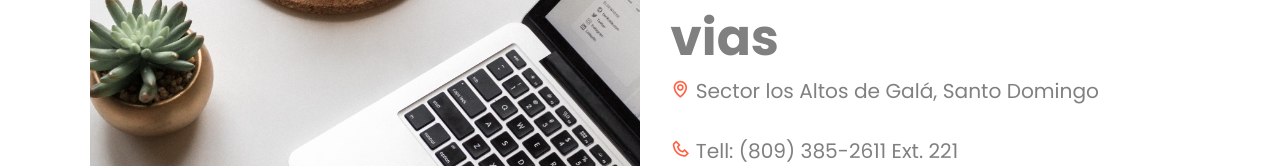
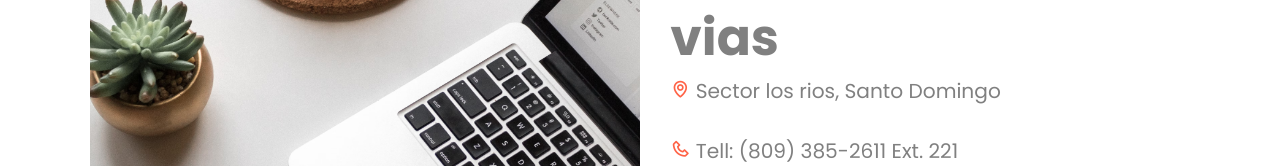
Before and after one commit to sa3y3106/boranic.do.sdlcl, a plain HTML site: page index.html in a window 1280 px wide. Shown: the part 6696-6862 px from the top of the page. Drawn offline with nearby package versions, Linux system fonts and the light colour scheme.

Commit message:
index.html

```diff
--- a/index.html
+++ b/index.html
@@ -487,7 +487,7 @@
 
             <div class="contact-text">
                 <b><span>Estas son </span>nuestras vias</b>
-                <p><i class='bx bx-map'></i> Sector los Altos de Galá, Santo Domingo</p>
+                <p><i class='bx bx-map'></i> Sector los rios, Santo Domingo</p>
                 <p><i class='bx bx-phone'></i> Tell: (809) 385-2611 Ext. 221<br> <br> <i class='bx bx-envelope'></i> Email:jardinbotanico@jbn.gob.do</p>
 
 
```
